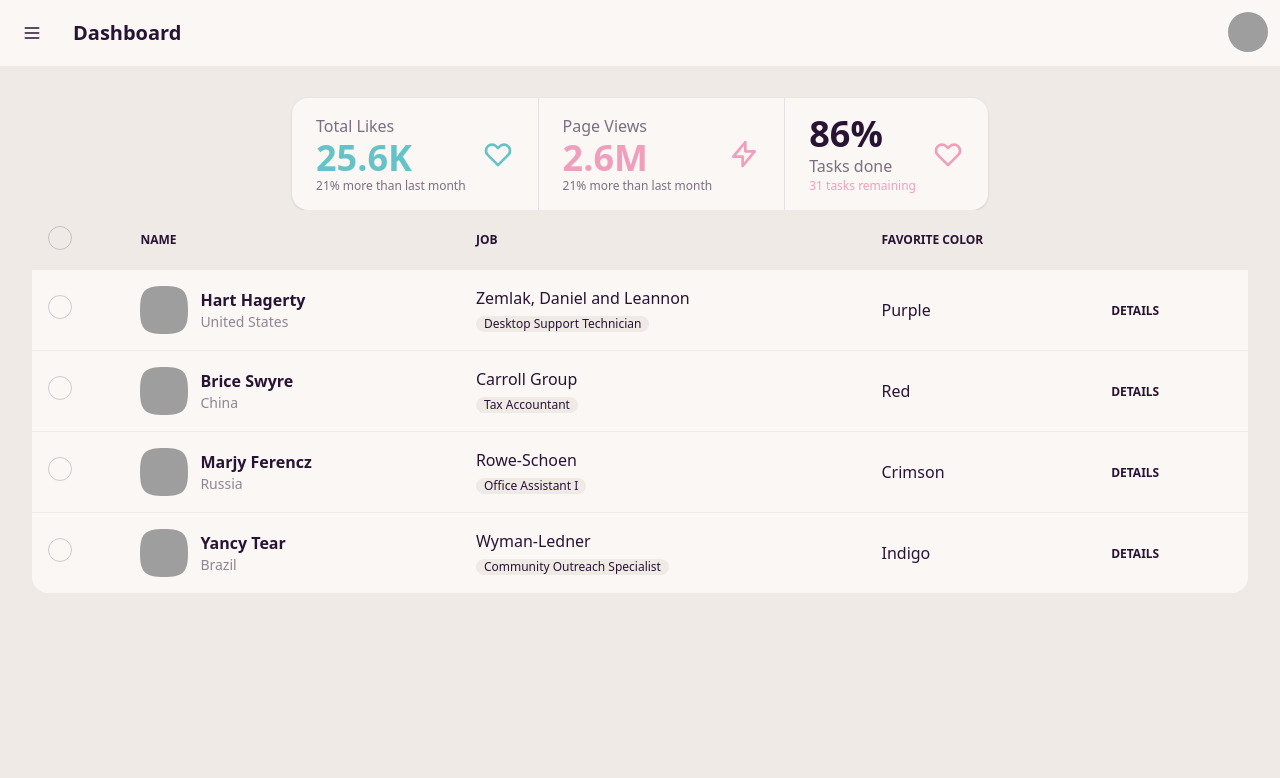
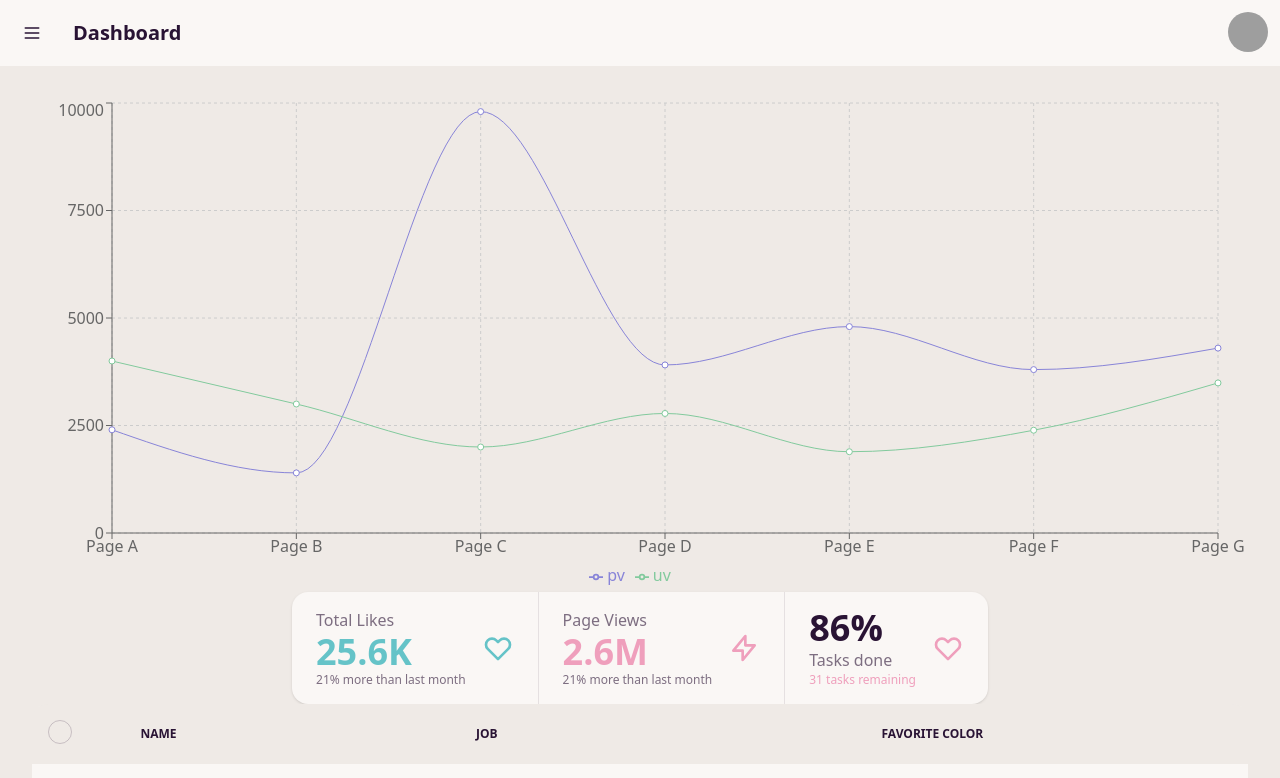
Before and after one commit to aguilanbon/next-app, a Next.js app: page /dashboard in a window 1280 px wide. Shown: the top 778 px of the page. Built offline with nearby package versions, Linux system fonts and the light colour scheme; grey boxes are pictures that could not be loaded.

Commit message:
added recharts, initial chart ui

```diff
--- /dev/null
+++ b/app/dashboard/LineChart.jsx
@@ -0,0 +1,93 @@
+"use client";
+
+import React, { PureComponent } from "react";
+import {
+  LineChart,
+  Line,
+  XAxis,
+  YAxis,
+  CartesianGrid,
+  Tooltip,
+  Legend,
+  ResponsiveContainer,
+} from "recharts";
+
+const data = [
+  {
+    name: "Page A",
+    uv: 4000,
+    pv: 2400,
+    amt: 2400,
+  },
+  {
+    name: "Page B",
+    uv: 3000,
+    pv: 1398,
+    amt: 2210,
+  },
+  {
+    name: "Page C",
+    uv: 2000,
+    pv: 9800,
+    amt: 2290,
+  },
+  {
+    name: "Page D",
+    uv: 2780,
+    pv: 3908,
+    amt: 2000,
+  },
+  {
+    name: "Page E",
+    uv: 1890,
+    pv: 4800,
+    amt: 2181,
+  },
+  {
+    name: "Page F",
+    uv: 2390,
+    pv: 3800,
+    amt: 2500,
+  },
+  {
+    name: "Page G",
+    uv: 3490,
+    pv: 4300,
+    amt: 2100,
+  },
+];
+
+export default class Example extends PureComponent {
+  static demoUrl = "https://codesandbox.io/s/simple-line-chart-kec3v";
+
+  render() {
+    return (
+      <ResponsiveContainer width="100%" height="100%">
+        <LineChart
+          width={500}
+          height={300}
+          data={data}
+          margin={{
+            top: 5,
+            right: 30,
+            left: 20,
+            bottom: 5,
+          }}
+        >
+          <CartesianGrid strokeDasharray="3 3" />
+          <XAxis dataKey="name" />
+          <YAxis />
+          <Tooltip />
+          <Legend />
+          <Line
+            type="monotone"
+            dataKey="pv"
+            stroke="#8884d8"
+            activeDot={{ r: 8 }}
+          />
+          <Line type="monotone" dataKey="uv" stroke="#82ca9d" />
+        </LineChart>
+      </ResponsiveContainer>
+    );
+  }
+}
--- a/app/dashboard/page.jsx
+++ b/app/dashboard/page.jsx
@@ -1,3 +1,4 @@
+import DashboardLineChart from "./LineChart";
 import DashboardStats from "./Stats";
 import DashboardTable from "./Table";
 
@@ -5,6 +6,9 @@
   return (
     <div className="w-full flex">
       <div className="w-full flex flex-col items-center justify-center">
+        <div className="w-full h-1/2">
+          <DashboardLineChart />
+        </div>
         <DashboardStats />
         <DashboardTable />
       </div>
--- a/package.json
+++ b/package.json
@@ -13,7 +13,8 @@
     "next": "13.2.1",
     "pocketbase": "^0.11.1",
     "react": "18.2.0",
-    "react-dom": "18.2.0"
+    "react-dom": "18.2.0",
+    "recharts": "^2.4.3"
   },
   "devDependencies": {
     "autoprefixer": "^10.4.13",
```
Also changed, not shown: 1 other file (tests, documents, lock files or other folders).
